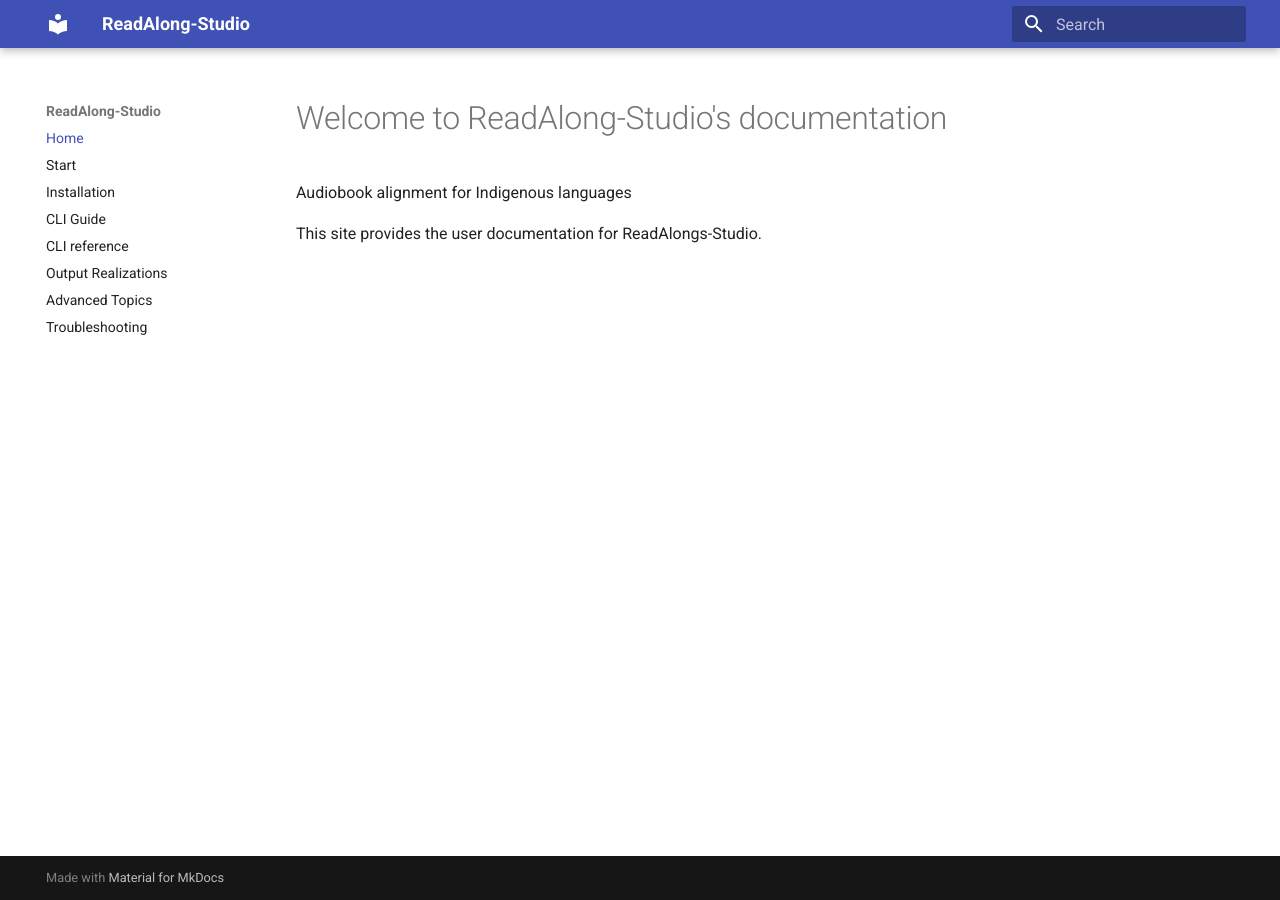
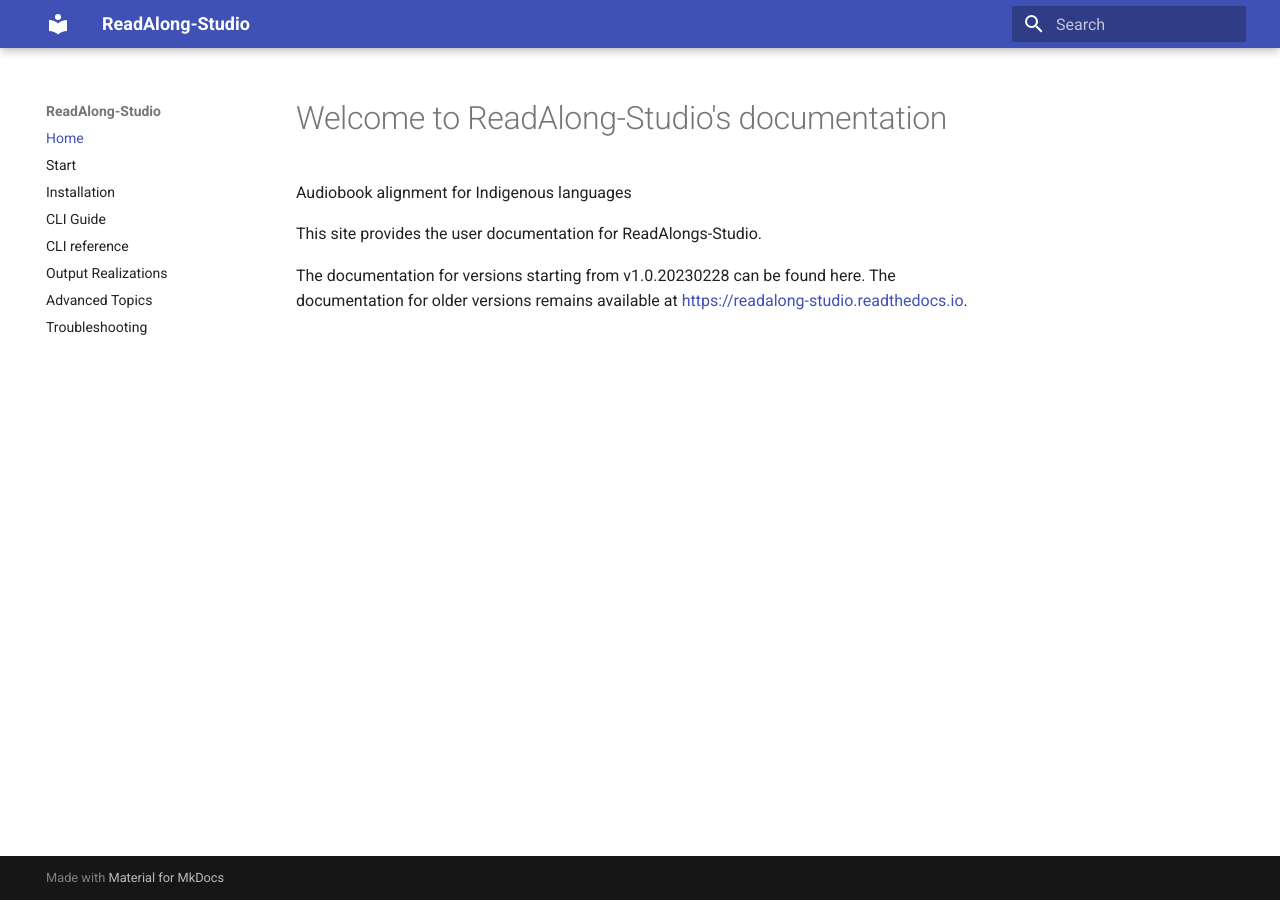
Before and after one commit to ReadAlongs/Studio, an MkDocs documentation site: the page built from docs/index.md, in a window 1280 px wide. Built offline with MkDocs 1.6.1 and Material for MkDocs 9.7.7, drawn with Linux system fonts in a browser that asks for light colours; the version menu is left out.

Commit message:
docs: add a link to the old documentation site

```diff
--- a/docs/index.md
+++ b/docs/index.md
@@ -3,3 +3,6 @@
 Audiobook alignment for Indigenous languages
 
 This site provides the user documentation for ReadAlongs-Studio.
+
+The documentation for versions starting from v1.0.20230228 can be found here.
+The documentation for older versions remains available at <https://readalong-studio.readthedocs.io>.
```
